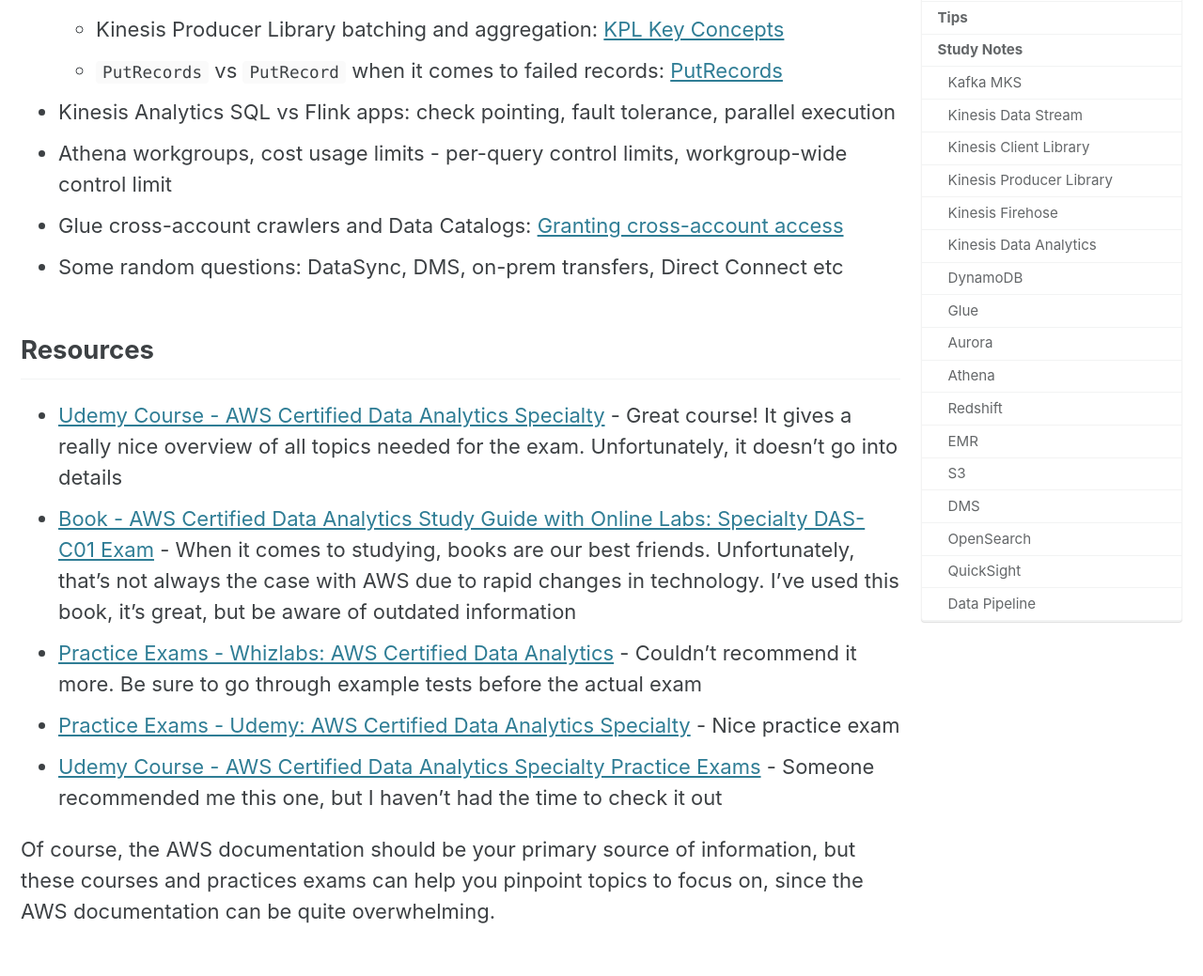
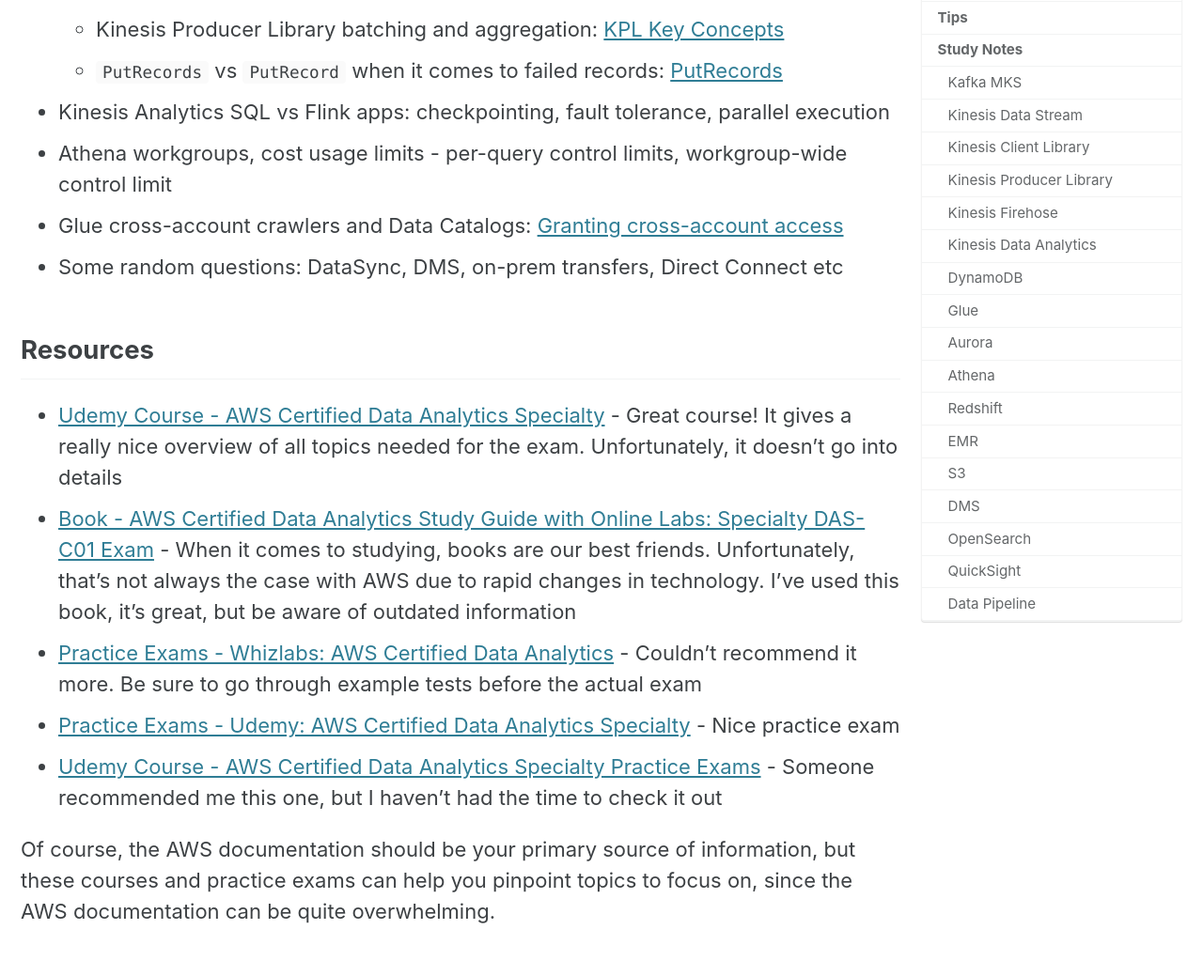
Before and after one commit to VladimirSiv/VladimirSiv.github.io, a Jekyll site: the page built from _posts/2022-09-01-aws-data-analytics-exam-experience.md, in a window 1280 px wide and 1400 px high, scrolled down 2209 px. Shown: the part 154-1193 px from the top of the window at 94% size. Built offline with Jekyll 4.4.1, drawn with Linux system fonts in a browser that asks for light colours; cached includes are drawn as plain includes; some of the changed text lies outside the part shown.

Commit message:
Fix aws-data-analytics typos

```diff
--- a/_posts/2022-09-01-aws-data-analytics-exam-experience.md
+++ b/_posts/2022-09-01-aws-data-analytics-exam-experience.md
@@ -65,7 +65,7 @@ usually revolve around:
   - Records out of order
   - Kinesis Producer Library batching and aggregation: [KPL Key Concepts](https://docs.aws.amazon.com/streams/latest/dev/kinesis-kpl-concepts.html){:target="_blank"}
   - `PutRecords` vs `PutRecord` when it comes to failed records: [PutRecords](https://docs.aws.amazon.com/kinesis/latest/APIReference/API_PutRecords.html){:target="_blank"}
-- Kinesis Analytics SQL vs Flink apps: check pointing, fault tolerance,
+- Kinesis Analytics SQL vs Flink apps: checkpointing, fault tolerance,
 parallel execution
 - Athena workgroups, cost usage limits - per-query control limits,
 workgroup-wide control limit
@@ -89,7 +89,7 @@ Nice practice exam
 Someone recommended me this one, but I haven't had the time to check it out
 
 Of course, the AWS documentation should be your primary source of information,
-but these courses and practices exams can help you pinpoint topics to focus on,
+but these courses and practice exams can help you pinpoint topics to focus on,
 since the AWS documentation can be quite overwhelming.
 
 ## Tips
```
Also changed, not shown: other parts of _posts/2022-09-01-aws-data-analytics-exam-experience.md (+1 -1 lines).
